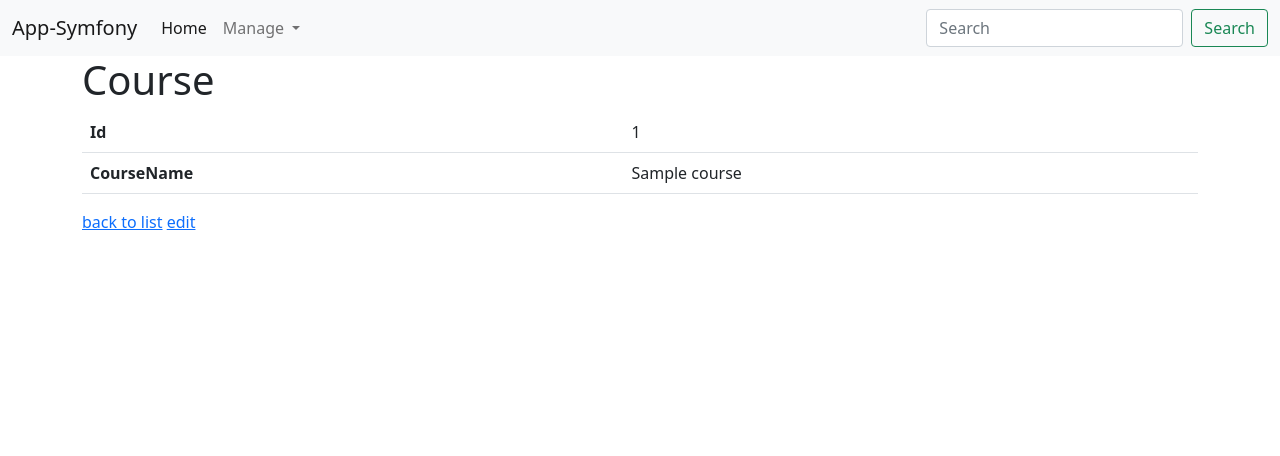
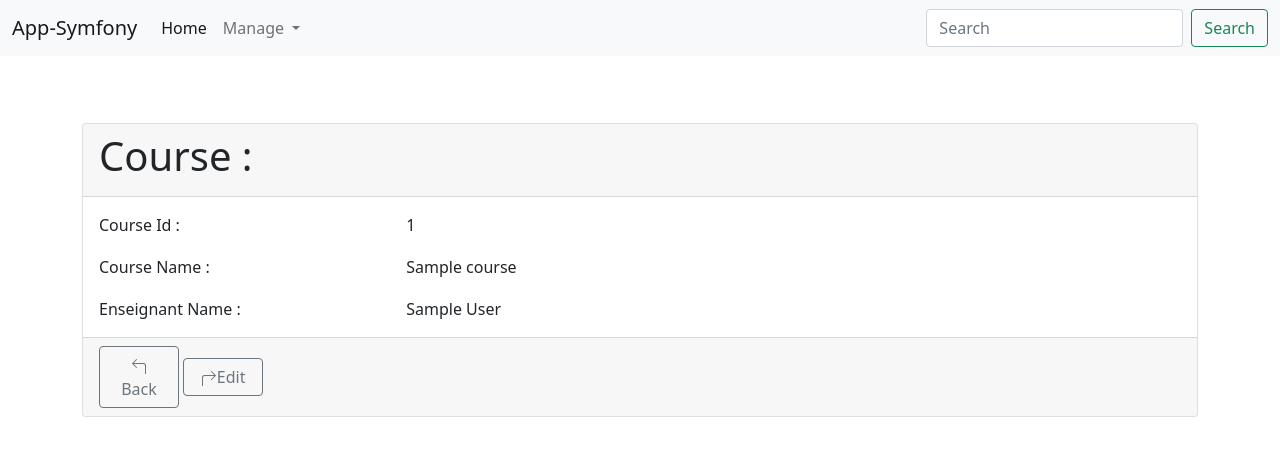
Before and after one commit to ib95ibrahim/SymfonyApp, a Symfony app: template templates/course_crud/show.html.twig in a window 1280 px wide. Shown: the top 456 px of the page. Run offline with Twig, Linux system fonts and the light colour scheme; the template is opened without the code that fills it: most values are stand-ins (such as "Sample title", 1, 10 or a date in 2020); some libraries are stand-ins or nearby versions.

Commit message:
complete course interface

```diff
--- a/templates/course_crud/show.html.twig
+++ b/templates/course_crud/show.html.twig
@@ -3,23 +3,45 @@
 {% block title %}Course{% endblock %}
 
 {% block body %}
-    <h1>Course</h1>
-
-    <table class="table">
-        <tbody>
-            <tr>
-                <th>Id</th>
-                <td>{{ course.id }}</td>
-            </tr>
-            <tr>
-                <th>CourseName</th>
-                <td>{{ course.courseName }}</td>
-            </tr>
-        </tbody>
-    </table>
-
-    <a href="{{ path('app_course_crud_index') }}">back to list</a>
-
-    <a href="{{ path('app_course_crud_edit', {'id': course.id}) }}">edit</a>
-
+    <div class='card' style="margin-top: 6% ;margin-bottom: 2%">
+        <div class='card-header'>
+            <h1>Course :</h1>
+        </div>
+        <div class='card-body'>
+            <div class='row'>
+                <div class='col-md-10'>
+                    <div class='row' style="margin-bottom: 2%">
+                        <div class='col-md-4'>Course Id :</div>
+                        <div class='col-md-8'>{{ course.id }}</div>
+                    </div>
+                    <div class='row' style="margin-bottom: 2%">
+                        <div class='col-md-4' >Course Name :</div>
+                        <div class='col-md-8'>{{ course.courseName }}</div>
+                    </div>
+                    <div class='row'>
+                        <div class='col-md-4'>Enseignant Name :</div>
+                        <div class='col-md-8'>{{ course.enseignant.firstName }} {{ course.enseignant.lastName }}</div>
+                    </div>
+                </div>
+            </div>
+        </div>
+        <div class='card-footer'>
+            <a class='btn btn-outline-secondary'
+                    style='width:80px'
+                    href="{{ path('app_course_crud_index') }}"
+                     >
+                <svg xmlns="http://www.w3.org/2000/svg" width="16" height="16" fill="currentColor" class="bi bi-arrow-90deg-left" viewBox="0 0 16 16">
+                    <path fill-rule="evenodd" d="M1.146 4.854a.5.5 0 0 1 0-.708l4-4a.5.5 0 1 1 .708.708L2.707 4H12.5A2.5 2.5 0 0 1 15 6.5v8a.5.5 0 0 1-1 0v-8A1.5 1.5 0 0 0 12.5 5H2.707l3.147 3.146a.5.5 0 1 1-.708.708l-4-4z"/>
+                </svg> Back
+            </a>
+            <a class='btn btn-outline-secondary'
+               style='width:80px'
+               href="{{ path('app_course_crud_edit', {'id': course.id}) }}"
+            >
+                <svg xmlns="http://www.w3.org/2000/svg" width="16" height="16" fill="currentColor" class="bi bi-arrow-90deg-right" viewBox="0 0 16 16">
+                    <path fill-rule="evenodd" d="M14.854 4.854a.5.5 0 0 0 0-.708l-4-4a.5.5 0 0 0-.708.708L13.293 4H3.5A2.5 2.5 0 0 0 1 6.5v8a.5.5 0 0 0 1 0v-8A1.5 1.5 0 0 1 3.5 5h9.793l-3.147 3.146a.5.5 0 0 0 .708.708l4-4z"/>
+                </svg>Edit
+            </a>
+        </div>
+    </div>
 {% endblock %}
```
Also changed, not shown: src/Form/Course1Type.php (+5 -4 lines), templates/course_crud/_form.html.twig (+6 -2 lines), templates/course_crud/edit.html.twig (+18 -5 lines), templates/course_crud/index.html.twig (+18 -4 lines), templates/course_crud/new.html.twig (+18 -5 lines), 1 other file.
